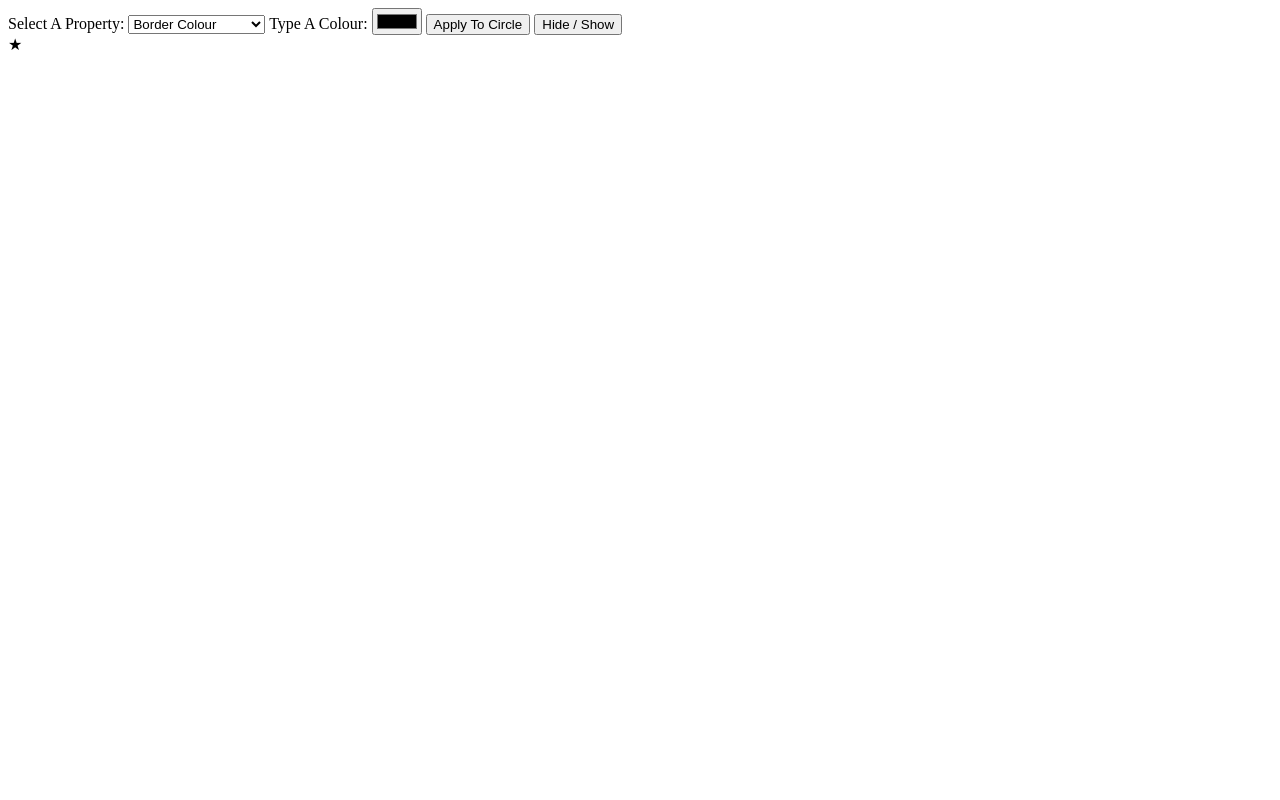
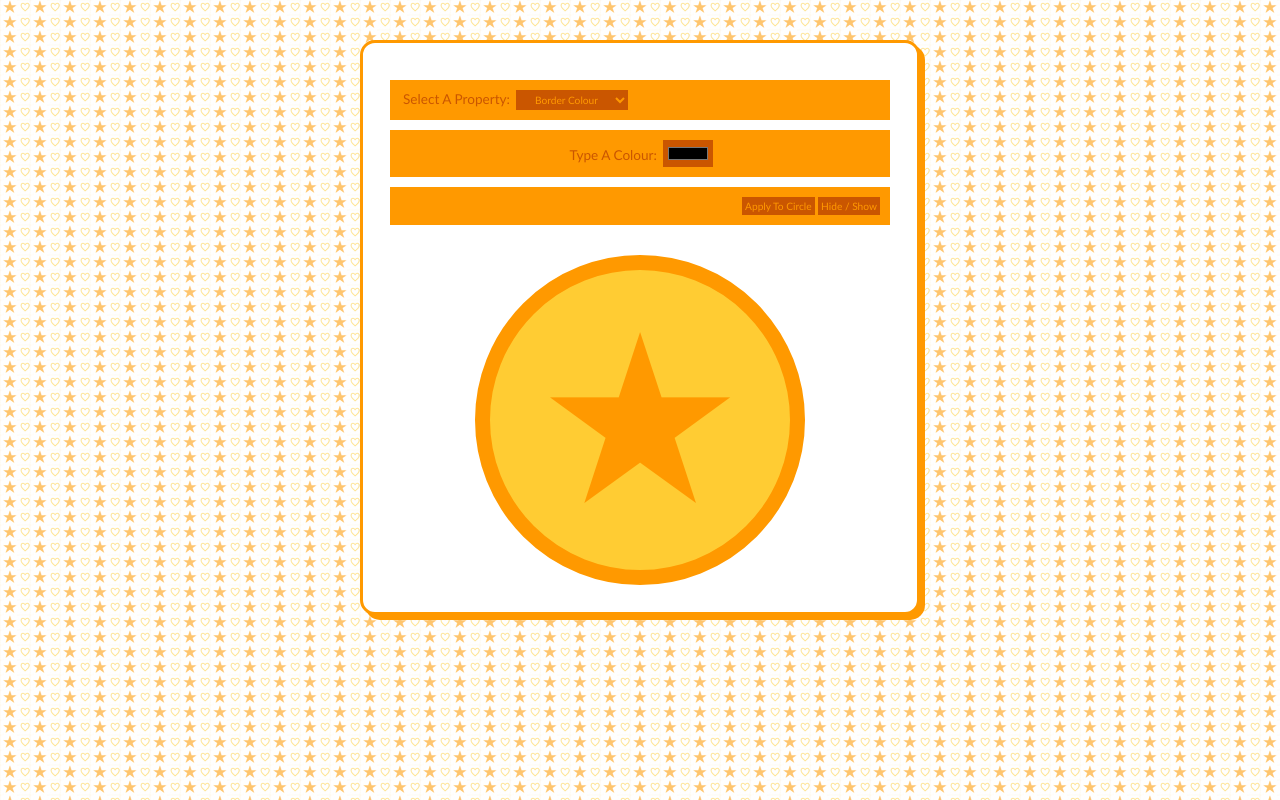
Before and after one commit to pixelles/mtm1526-homework-3, a plain HTML site: page index.html in a window 1280 px wide. Drawn offline with nearby package versions, Linux system fonts and the light colour scheme.

Commit message:
Added CSS formatting to the index.

```diff
--- a/css/general.css
+++ b/css/general.css
@@ -1,20 +1,79 @@
-.circle {
-	margin: 55px auto 0 auto;
+html {
+	background: url('../images/bg.jpg') repeat #fff;
+
+	color: #ca5600;
+	font-family: "Trebuchet MS", Calibri, Arial, sans-serif;
+	font-size: 0.85em;
+}
+
+body {
+	margin: 40px auto;
+	padding: 2em;
+	width: 500px;
+
+	background-color: #fff;
+
+	border: 3px solid #F90;
+	border-radius: 200px;
+	-webkit-border-radius: 15px;
+	-ms-border-radius: 15px;
+	-moz-border-radius: 15px;
+	-o-border-radius: 15px;
+
+	box-shadow: 5px 5px #F90;
+}
+
+label {
+
+	padding: 3px;
+}
+
+#circle {
+	margin: 30px auto 0px auto;
 	padding: 0;
 
 	width: 300px;
 	height: 300px;
 
+	color: #F90;
 	font-family: "Trebuchet MS", Calibri, Arial, sans-serif;
-	font-size: 210px;
+	font-size: 235px;
 	text-align: center;
-	vertical-align: middle;
 
-	background-color: #FCC;
-	border: 10px solid #F99;
+	background-color: #FC3;
+	border: 15px solid #F90;
 	border-radius: 200px;
 	-webkit-border-radius: 200px;
 	-moz-border-radius: 200px;
 	-o-border-radius: 200px;
 	-ms-border-radius: 200px;
 }
+
+input, select, button {
+	padding: 3px;
+
+	background-color: #ca5600;
+	border: none;
+
+	color: #F90;
+	font-family: "Trebuchet MS", Calibri, Arial, sans-serif;
+	font-size: 0.75em;
+	text-align: center;
+}
+
+.property-div, .type-colour-div, .submit-buttons-div {
+	display: block;
+
+	margin-top: 10px;
+	padding: 10px;
+
+	background-color: #F90;
+}
+
+.submit-buttons-div {
+ 	text-align: right;
+}
+
+.type-colour-div {
+ 	text-align: center;
+}
--- a/index.html
+++ b/index.html
@@ -8,19 +8,24 @@
 <body>
 
 	<form id="circle-form">
-		<label for="property">Select A Property:</label>
+		<div class="property-div">
+			<label for="property">Select A Property:</label>
 			<select id="property">
 				<option value="border-color">Border Colour</option>
 				<option value="background-color">Background Colour</option>
 				<option value="color">Font Colour</option>
 			</select>
+		</div>
 
+		<div class="type-colour-div">
 		<label for="color">Type A Colour:</label>
 		<input type="color" id="colour">
+		</div>
 
+		<div class="submit-buttons-div">
 		<button type="submit" id="submit">Apply To Circle</button>
-
 		<button id="hideshow">Hide / Show</button>
+		</div>
 	</form>
 
 	<div id="circle">★</div>
```
Also changed, not shown: images/bg.jpg (added).
